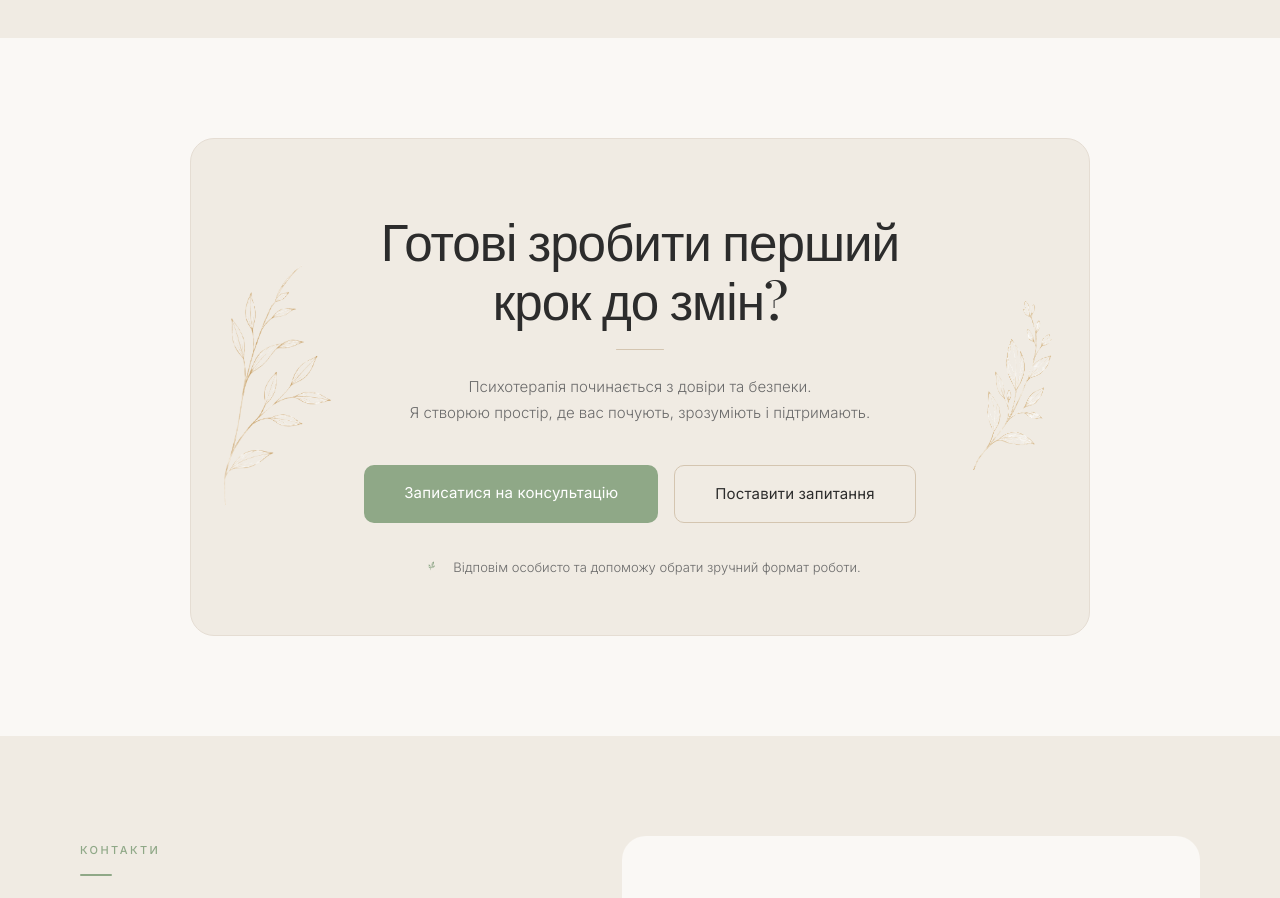
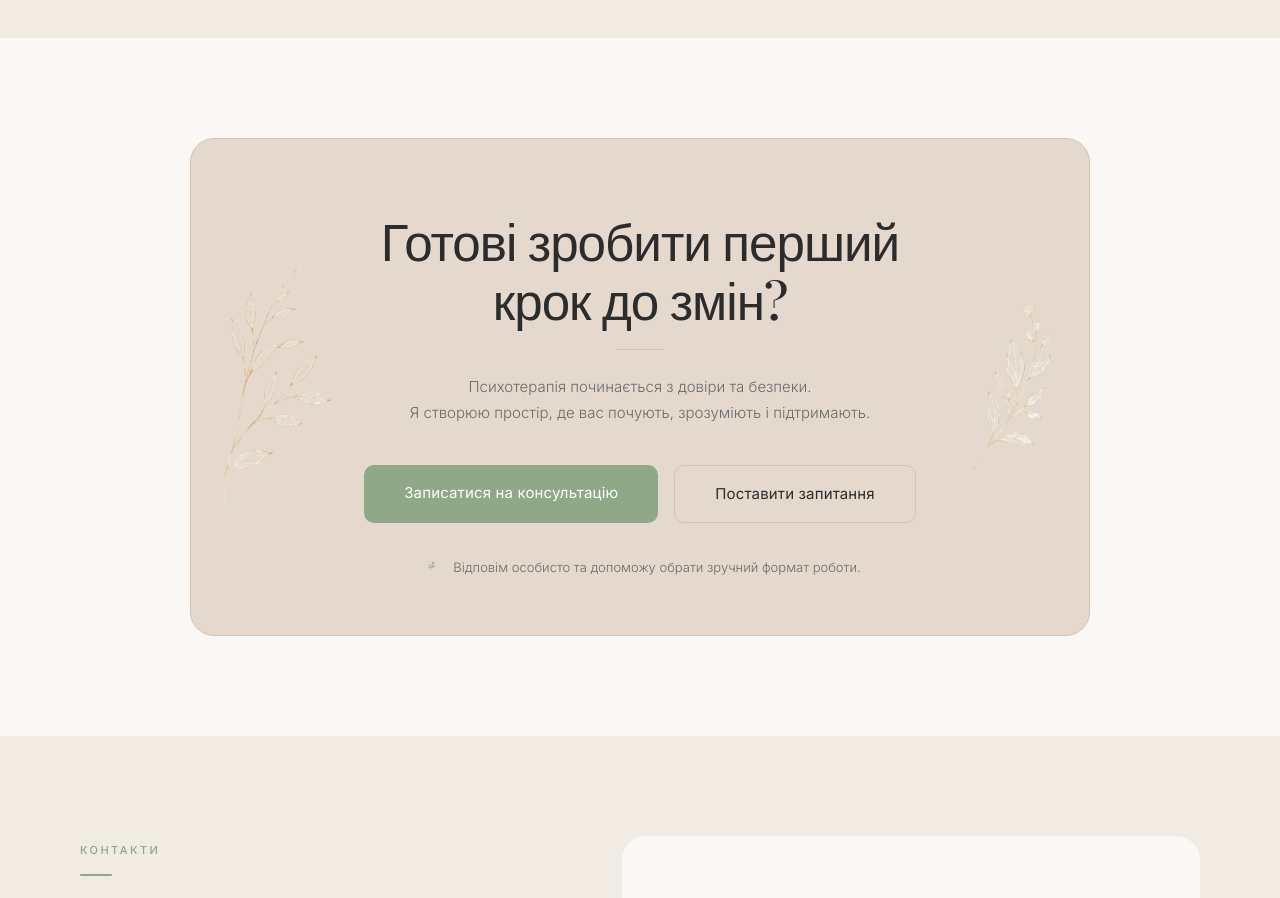
Before and after one commit to danylonahorniuk/psychologist-landing, a Next.js app: page / in a window 1280 px wide. Shown: the part 6920-7818 px from the top of the page. Built offline with nearby package versions, Linux system fonts and the light colour scheme.

Commit message:
feat: darken CTA card background for branch visibility

```diff
--- a/components/Contact.tsx
+++ b/components/Contact.tsx
@@ -14,9 +14,9 @@ export default function Contact() {
         <div style={{ maxWidth: "900px", margin: "0 auto" }}>
           <div style={{
             position: "relative",
-            background: "var(--bg-warm)",
+            background: "#E4D9CC",
             borderRadius: "24px",
-            border: "1px solid var(--border)",
+            border: "1px solid var(--sand)",
             padding: "72px 80px 56px",
             textAlign: "center",
             overflow: "hidden",
```
